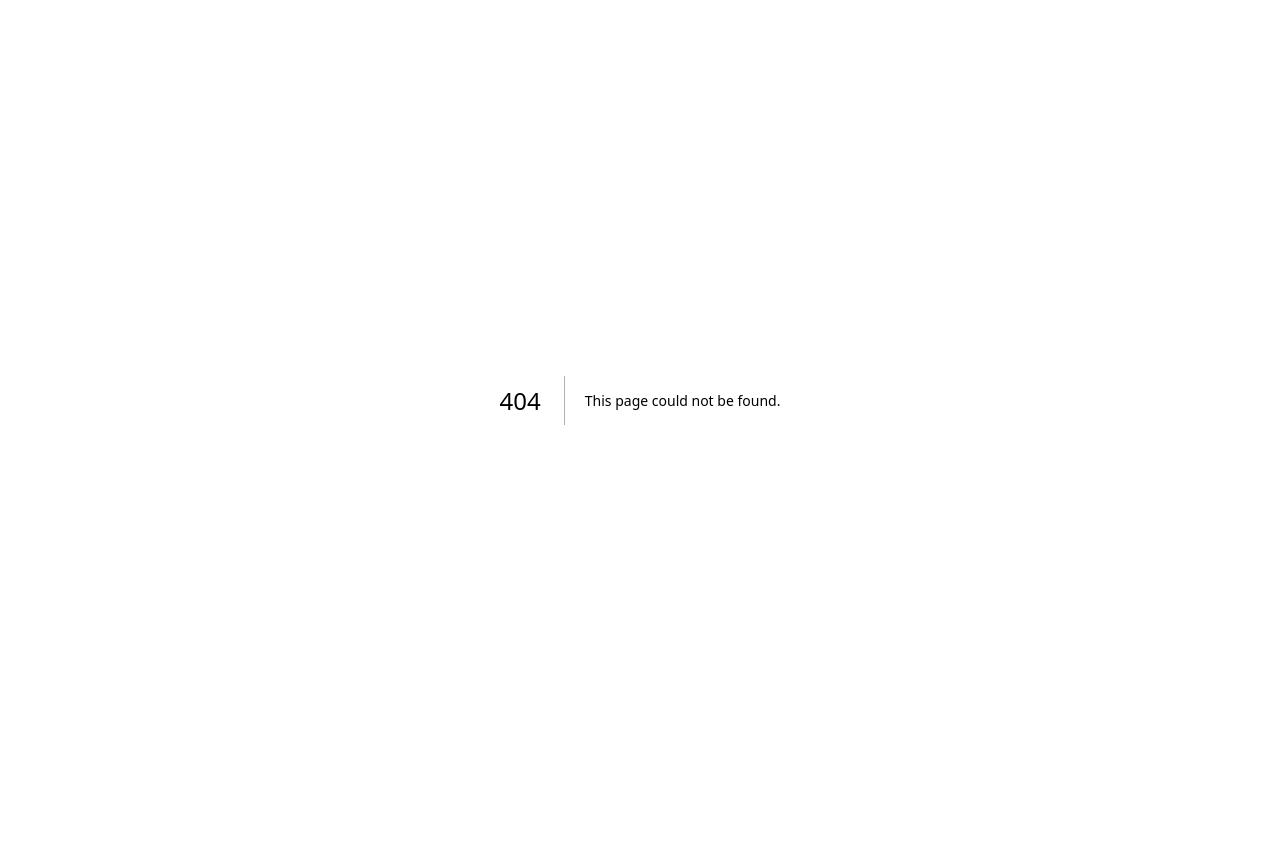
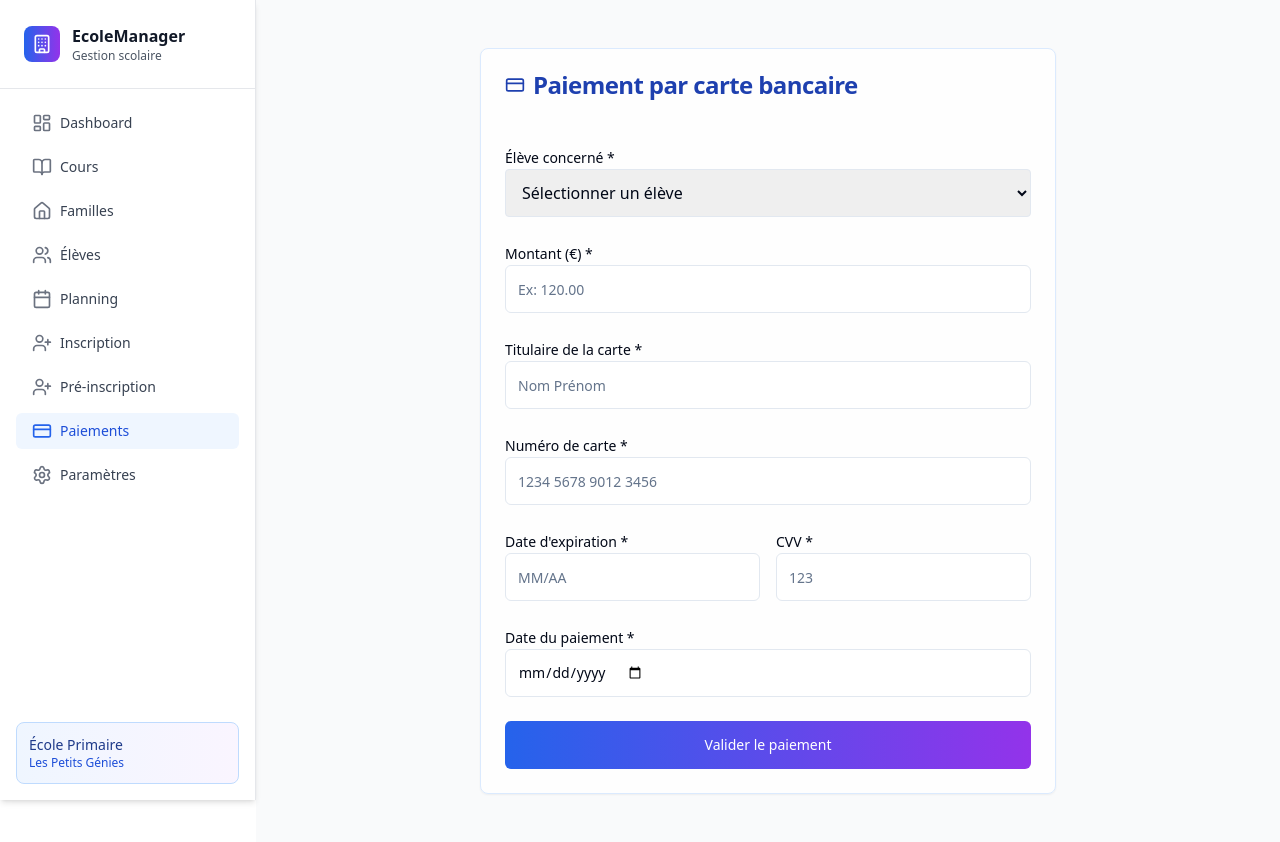
Before and after one commit to OthmanASSAS/reco-school-management, a Next.js app: page /payments in a window 1280 px wide. Before the commit this address had no page. Before the commit the page ends 800 px from the top, so only its background shows below. Built offline with nearby package versions, Linux system fonts and the light colour scheme.

Commit message:
create payments page and add payments form

```diff
--- /dev/null
+++ b/src/app/(admin)/payments/page.tsx
@@ -0,0 +1,9 @@
+import PaymentsForm from "@/components/PaymentsForm";
+
+export default function PaymentsPage() {
+  return (
+    <div className="p-6">
+      <PaymentsForm />
+    </div>
+  );
+}
--- /dev/null
+++ b/src/components/PaymentsForm.tsx
@@ -0,0 +1,157 @@
+"use client";
+
+import { useState } from "react";
+import { Card, CardHeader, CardTitle, CardContent } from "@/components/ui/card";
+import { Input } from "@/components/ui/input";
+import { Label } from "@/components/ui/label";
+import { Button } from "@/components/ui/button";
+import { CreditCard } from "lucide-react";
+
+const MOCK_STUDENTS = [
+  { id: "1", name: "Sophie Martin" },
+  { id: "2", name: "Lucas Dubois" },
+  { id: "3", name: "Emma Rousseau" },
+];
+
+export default function PaymentsForm() {
+  const [student, setStudent] = useState("");
+  const [amount, setAmount] = useState("");
+  const [cardHolder, setCardHolder] = useState("");
+  const [cardNumber, setCardNumber] = useState("");
+  const [expiry, setExpiry] = useState("");
+  const [cvv, setCvv] = useState("");
+  const [date, setDate] = useState("");
+
+  const handleSubmit = (e: React.FormEvent) => {
+    e.preventDefault();
+    // TODO: Envoyer les données au backend
+    alert("Paiement enregistré !");
+    setStudent("");
+    setAmount("");
+    setCardHolder("");
+    setCardNumber("");
+    setExpiry("");
+    setCvv("");
+    setDate("");
+  };
+
+  return (
+    <Card className="max-w-xl mx-auto bg-white/80 shadow-lg border-blue-100">
+      <CardHeader>
+        <CardTitle className="text-blue-800 flex items-center gap-2">
+          <CreditCard size={20} />
+          Paiement par carte bancaire
+        </CardTitle>
+      </CardHeader>
+      <CardContent>
+        <form className="space-y-6" onSubmit={handleSubmit}>
+          <div>
+            <Label htmlFor="student">Élève concerné *</Label>
+            <select
+              id="student"
+              value={student}
+              onChange={e => setStudent(e.target.value)}
+              required
+              className="w-full border rounded h-12 px-3"
+            >
+              <option value="">Sélectionner un élève</option>
+              {MOCK_STUDENTS.map(s => (
+                <option key={s.id} value={s.id}>
+                  {s.name}
+                </option>
+              ))}
+            </select>
+          </div>
+          <div>
+            <Label htmlFor="amount">Montant (€) *</Label>
+            <Input
+              id="amount"
+              type="number"
+              min="0"
+              step="0.01"
+              placeholder="Ex: 120.00"
+              value={amount}
+              onChange={e => setAmount(e.target.value)}
+              required
+              className="h-12"
+            />
+          </div>
+          <div>
+            <Label htmlFor="cardHolder">Titulaire de la carte *</Label>
+            <Input
+              id="cardHolder"
+              type="text"
+              placeholder="Nom Prénom"
+              value={cardHolder}
+              onChange={e => setCardHolder(e.target.value)}
+              required
+              className="h-12"
+            />
+          </div>
+          <div>
+            <Label htmlFor="cardNumber">Numéro de carte *</Label>
+            <Input
+              id="cardNumber"
+              type="text"
+              inputMode="numeric"
+              pattern="[0-9\s]{13,19}"
+              maxLength={19}
+              placeholder="1234 5678 9012 3456"
+              value={cardNumber}
+              onChange={e => setCardNumber(e.target.value.replace(/[^\d\s]/g, ""))}
+              required
+              className="h-12"
+            />
+          </div>
+          <div className="grid grid-cols-2 gap-4">
+            <div>
+              <Label htmlFor="expiry">Date d'expiration *</Label>
+              <Input
+                id="expiry"
+                type="text"
+                placeholder="MM/AA"
+                value={expiry}
+                onChange={e => setExpiry(e.target.value)}
+                required
+                className="h-12"
+                maxLength={5}
+              />
+            </div>
+            <div>
+              <Label htmlFor="cvv">CVV *</Label>
+              <Input
+                id="cvv"
+                type="password"
+                inputMode="numeric"
+                pattern="[0-9]{3,4}"
+                maxLength={4}
+                placeholder="123"
+                value={cvv}
+                onChange={e => setCvv(e.target.value.replace(/\D/, ""))}
+                required
+                className="h-12"
+              />
+            </div>
+          </div>
+          <div>
+            <Label htmlFor="date">Date du paiement *</Label>
+            <Input
+              id="date"
+              type="date"
+              value={date}
+              onChange={e => setDate(e.target.value)}
+              required
+              className="h-12"
+            />
+          </div>
+          <Button
+            type="submit"
+            className="w-full bg-gradient-to-r from-blue-600 to-purple-600 text-white h-12"
+          >
+            Valider le paiement
+          </Button>
+        </form>
+      </CardContent>
+    </Card>
+  );
+}
```
